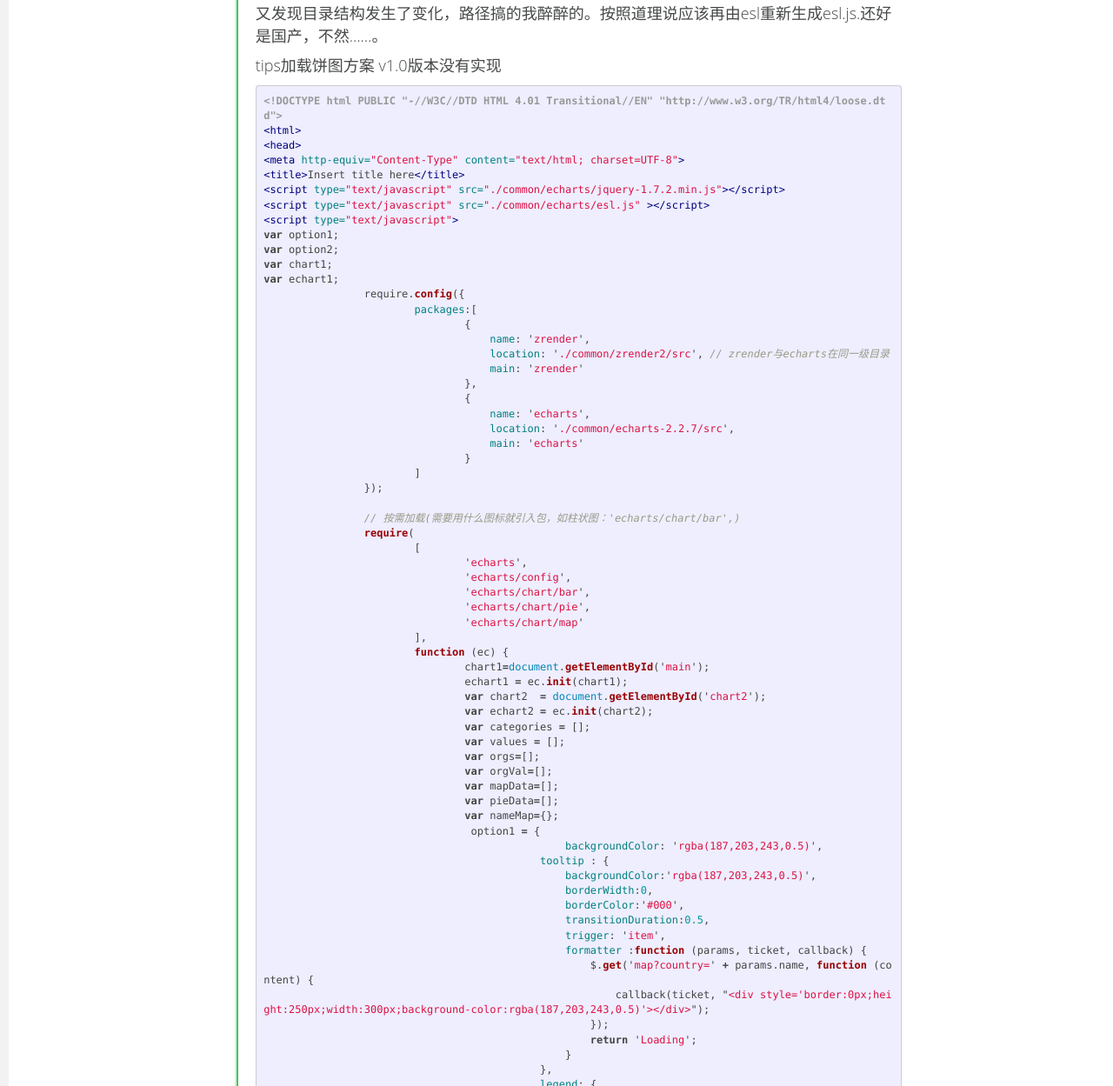
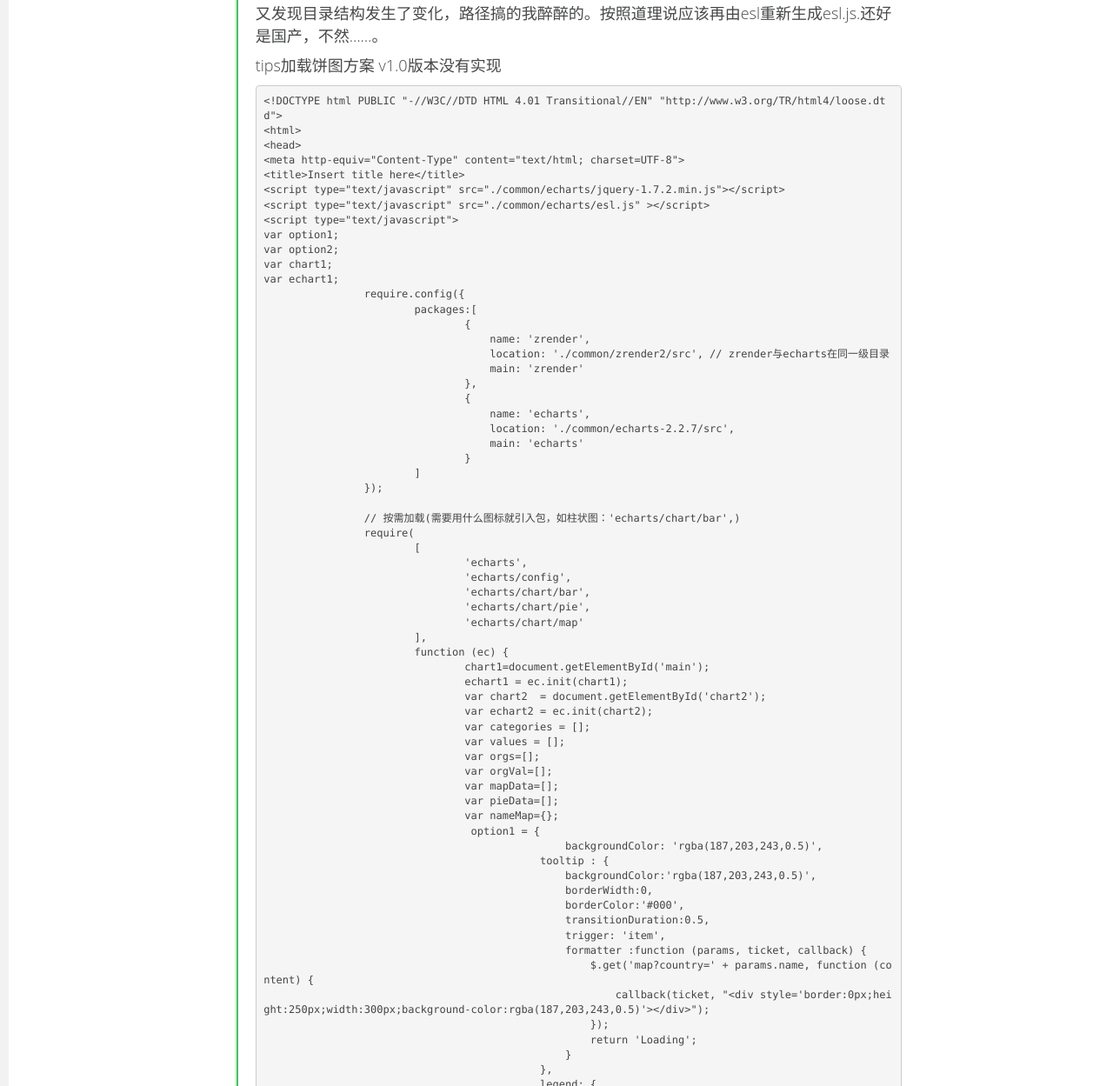
Before and after one commit to LennyYi/Ehappy.github.io, a Jekyll site: the page built from _posts/2016-12-30-echarts-ajax.md, in a window 1280 px wide and 1400 px high, scrolled down 2848 px. Shown: the part 151-1400 px from the top of the window at 87% size. Built offline with Jekyll 4.4.1, drawn with Linux system fonts in a browser that asks for light colours; some of the changed text lies outside the part shown.

````diff
--- a/_posts/2016-12-30-echarts-ajax.md
+++ b/_posts/2016-12-30-echarts-ajax.md
@@ -113,7 +113,7 @@ require.config({
 tips加载饼图方案
 v1.0版本没有实现
 
-```html
+```javasciprt
 <!DOCTYPE html PUBLIC "-//W3C//DTD HTML 4.01 Transitional//EN" "http://www.w3.org/TR/html4/loose.dtd">
 <html>
 <head>
@@ -1003,7 +1003,8 @@ var echart1;
 )()
 ```
 前台页面
-```html
+
+```javasciprt
 <!DOCTYPE html PUBLIC "-//W3C//DTD HTML 4.01 Transitional//EN" "http://www.w3.org/TR/html4/loose.dtd">
 <html>
 <head>
````
Also changed, not shown: _drafts/2016-12-30-echarts-ajax.md (+3 -2 lines).
